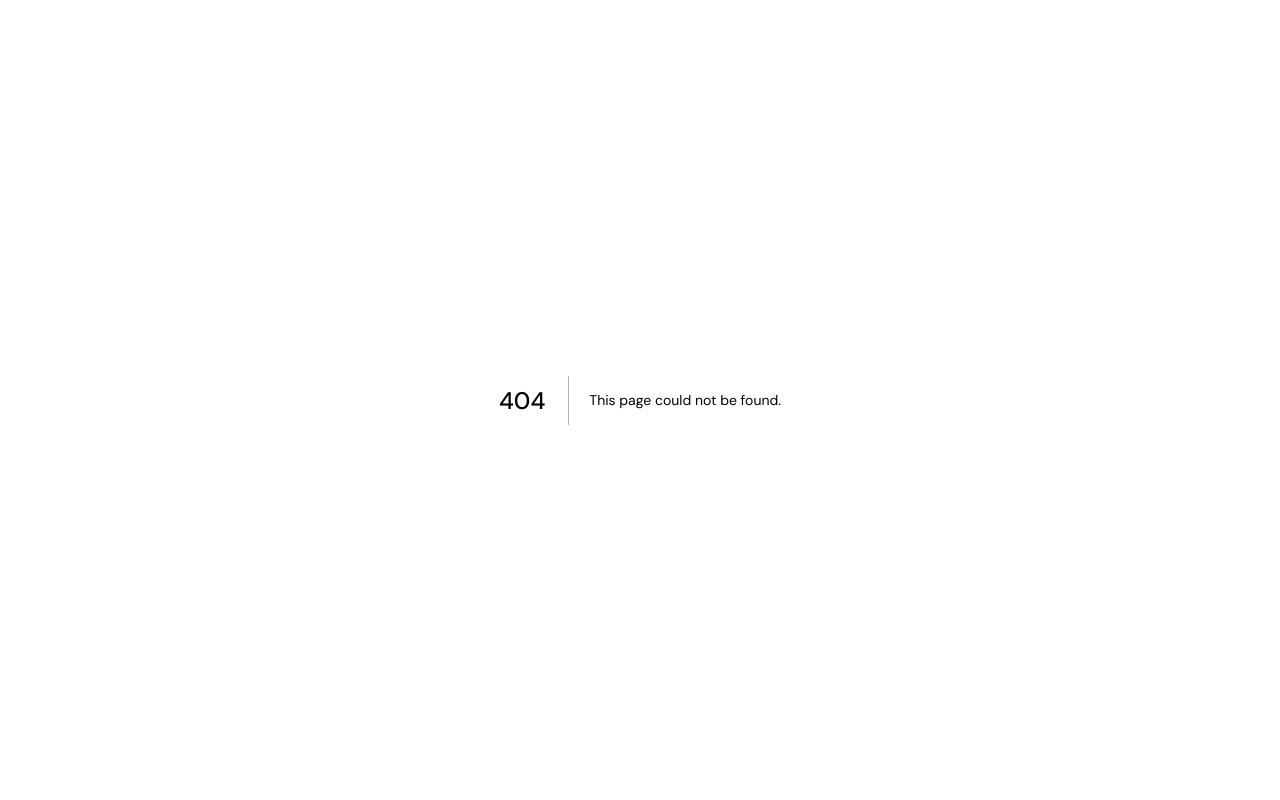
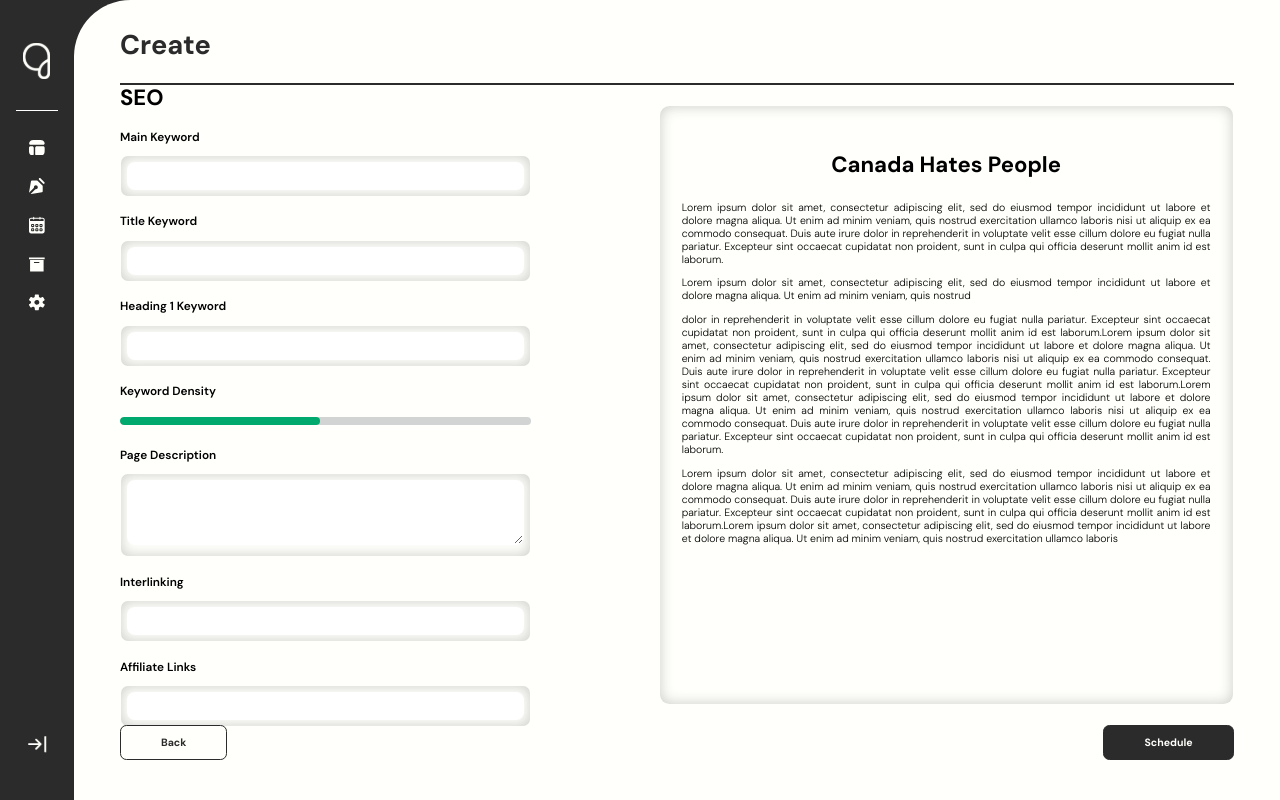
Before and after one commit to GeekLabsHoldings/Machine-Genius, a Next.js app: page /content-creator/seo-generating in a window 1280 px wide. Before the commit this address had no page. Built offline with nearby package versions, Linux system fonts and the light colour scheme.

Commit message:
seo-generating page

```diff
--- /dev/null
+++ b/app/content-creator/seo-generating/page.tsx
@@ -0,0 +1,99 @@
+'use client';
+import ArticlePreview from "@/app/_components/ArticlePreview/ArticlePreview"
+import CustomBtn from "@/app/_components/Button/CustomBtn"
+import styles from './seo-generating.module.css'
+import {ArticlePreviewData} from '../../data/data'
+import { useState } from "react";
+
+const SEOGenerating = ()=>{
+    const [keyword,setKeyword] = useState<string>('');
+    const [noOfMatched,setNoOfMatched] = useState<number>(20)
+
+console.log(keyword);
+    const searchForWord = ()=>{
+
+        ArticlePreviewData.map((article)=>(
+            article.sectionData.map((sentence)=>(
+                 sentence.search(keyword)
+            ))
+        ))
+
+    }
+
+    return(
+        <div className="flex flex-col h-full">
+        <div className="flex justify-center items-center h-[80vh] py-[1.4vw] w-full gap-[10vw] ">
+        <div className="w-5/12 flex flex-col gap-[1.3vw]">
+        <div className={`${styles.yourSEO}`}>
+            <h3>SEO</h3>
+          </div>
+
+          <div className={`flex flex-col gap-[0.8vw] ${styles.everySec}`}>
+            <h5>Main Keyword</h5>
+            <div className={`${styles.seoGeneratingInput} `}>
+            <input type="text" className="h-[3.5vh]" onMouseUp={()=>{setKeyword(this?.value)}} />
+            </div>
+          </div>
+          <div className={`flex flex-col gap-[0.8vw] ${styles.everySec}`}>
+            <h5>Title Keyword</h5>
+            <div className={`${styles.seoGeneratingInput} `}>
+            <input type="text" className="h-[3.5vh]" />
+            </div>
+          </div>
+          <div className={`flex flex-col gap-[0.8vw] ${styles.everySec}`}>
+            <h5>Heading 1 Keyword</h5>
+            <div className={`${styles.seoGeneratingInput} `}>
+            <input type="text" className="h-[3.5vh]" />
+            </div>
+          </div>
+          <div className={`flex flex-col gap-[0.8vw] ${styles.everySec}`}>
+            <h5>Keyword Density</h5>
+            <div>
+            {/* `progress w-full` */}
+            <progress className={noOfMatched < 7 ? `progress w-full progress-error` : noOfMatched > 7 && noOfMatched < 20 ? `progress w-full progress-warning` : `progress w-full progress-success ` } value={noOfMatched} max="41"></progress>
+            </div>
+          </div>
+
+          <div className={`flex flex-col gap-[0.8vw] ${styles.everySec}`}>
+            <h5>Page Description</h5>
+            <div className={`${styles.seoGeneratingInput} `}>
+            <textarea name="description" id="page-description" cols={30} rows={3}></textarea>
+            </div>
+          </div>
+          <div className={`flex flex-col gap-[0.8vw] ${styles.everySec}`}>
+            <h5>Interlinking</h5>
+            <div className={`${styles.seoGeneratingInput} `}>
+            <input type="text" className="h-[3.5vh]" />
+            </div>
+          </div>
+          <div className={`flex flex-col gap-[0.8vw] ${styles.everySec}`}>
+            <h5>Affiliate Links</h5>
+            <div className={`${styles.seoGeneratingInput} `}>
+            <input type="text" className="h-[3.5vh]" />
+            </div>
+          </div>
+
+            </div>
+             {/* Article part */}
+        <div className={`w-7/12`}>
+           {/* yourNewArticle should be true but till fixing selection bug */}
+          <ArticlePreview height="h-[75vh]" withEdit={false} yourNewArticle={false}/>
+        </div>
+            </div>
+                  {/* buttons to move to last or next page */}
+      <div className="flex justify-between items-center">
+        <CustomBtn
+          word={"Back"}
+          btnColor="white"
+          href={"/content-creator/choose-articles"}
+        />
+        <CustomBtn
+          word={"Schedule"}
+          btnColor="black"
+          href={"/content-creator/schedule-script"}
+        />
+      </div>
+            </div>
+    )
+}
+export default SEOGenerating
--- /dev/null
+++ b/app/content-creator/seo-generating/seo-generating.module.css
@@ -0,0 +1,26 @@
+.yourSEO h3{
+    font-size:clamp(16px, calc(1.6vw + 0.1rem), 80px);
+    font-weight: 700;
+}
+.everySec h5{
+    font-size: clamp(10px, calc(0.8vw + 0.1rem), 80px);
+    font-weight: 600;
+
+}
+.seoGeneratingInput{
+    box-shadow: 0px 0px 14px 0px rgba(42, 43, 42, 0.25) inset;
+    border: 1px solid transparent;
+    border-radius: clamp(5px, calc(0.5vw + 0.1rem), 60px);
+    padding: clamp(6px, calc( 0.3vw + 0.1rem), 60px);
+}
+.seoGeneratingInput input,.seoGeneratingInput textarea{
+    width: 100%;
+    border: 1px solid transparent;
+    border-radius: clamp(5px, calc(0.5vw + 0.1rem), 60px);
+}
+.seoGeneratingInput input:focus{
+    outline: none;
+}
+.redProgress{
+    color: red;
+}
--- a/package.json
+++ b/package.json
@@ -18,6 +18,7 @@
     "@types/node": "^20",
     "@types/react": "^18.2.37",
     "@types/react-dom": "^18.2.15",
+    "daisyui": "^4.10.2",
     "postcss": "^8",
     "tailwindcss": "^3.4.1",
     "typescript": "^5"
--- a/tailwind.config.ts
+++ b/tailwind.config.ts
@@ -15,6 +15,6 @@ const config: Config = {
       },
     },
   },
-  plugins: [],
+  plugins: [require("daisyui")],
 };
 export default config;
```
Also changed, not shown: 1 other file (tests, documents, lock files or other folders).
